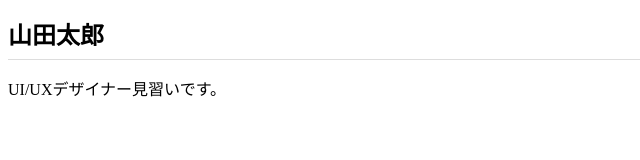
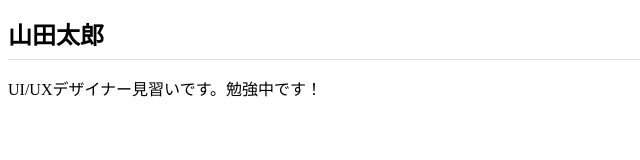
Before and after one commit to kobamnm/kobamnm.github.io, a plain HTML site: page index.html in a window 1280 px wide. Shown: the whole page, without its empty margins (0-640 px from the left). Drawn offline with Linux system fonts and the light colour scheme.

Commit message:
Add files via upload

```diff
--- a/index.html
+++ b/index.html
@@ -7,6 +7,6 @@
 </head>
 <body>
   <h1>山田太郎</h1>
-  <p>UI/UXデザイナー見習いです。</p>
+  <p>UI/UXデザイナー見習いです。勉強中です！</p>
 </body>
 </html>
```
